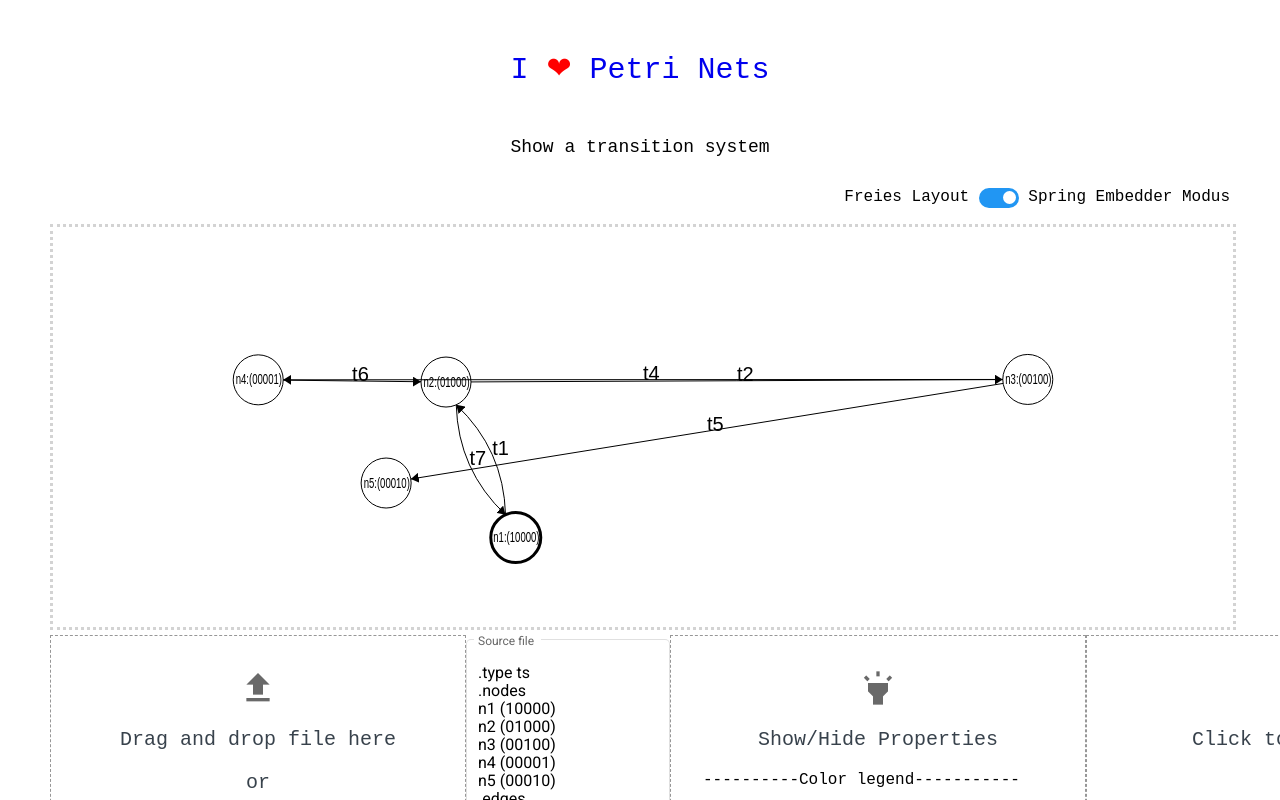
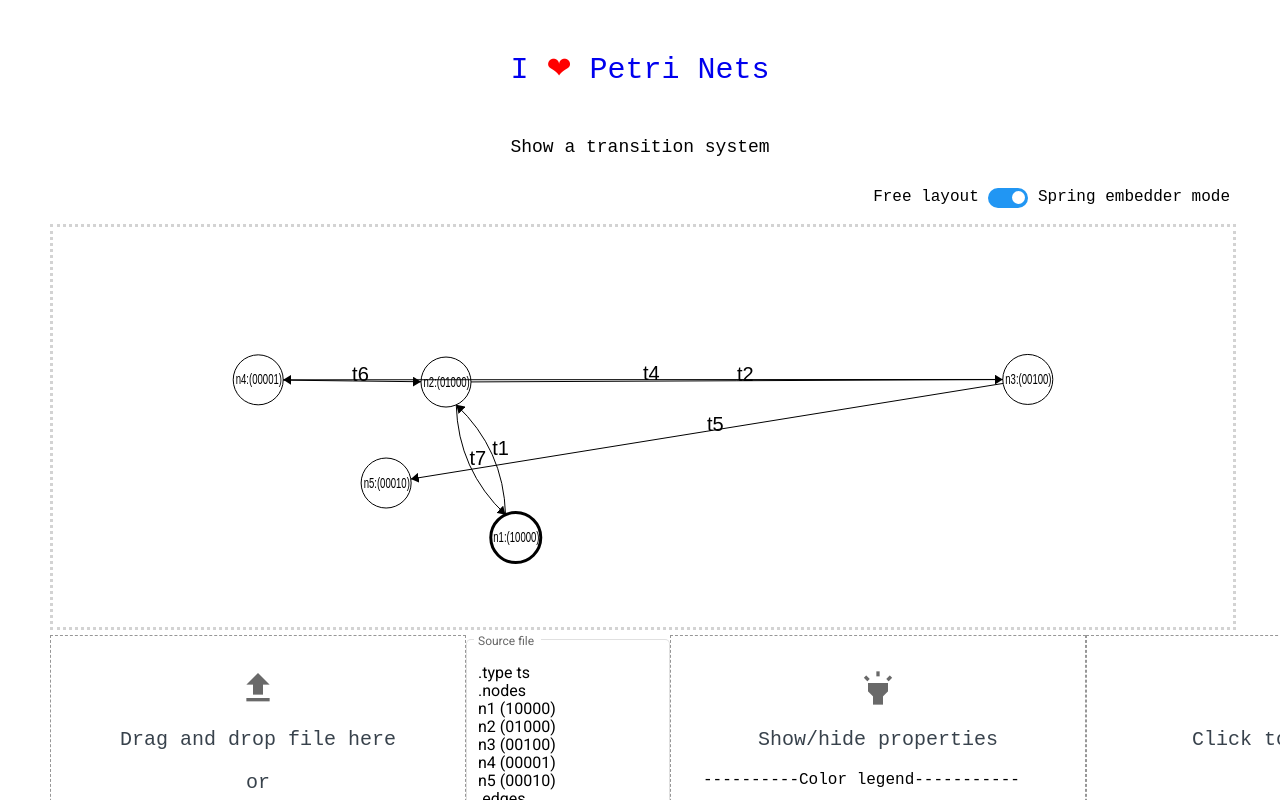
Before and after one commit to ILPN/63681-FaPra-Programmiersysteme-SoSe22-Transition-systems, an Angular app: page / in a window 1280 px wide. Shown: the top 800 px of the page. Built offline with nearby package versions, Linux system fonts and the light colour scheme.

Commit message:
Beschriftungen angepasst

```diff
--- a/src/app/app.component.html
+++ b/src/app/app.component.html
@@ -20,7 +20,7 @@
             <label (click)="refreshGraph()">Rearrange</label>&nbsp;
             <label  (click)="resetToDefault()">Default</label>
         </mat-form-field>
-        <app-graph-properties-button style="cursor: pointer" buttonText="Show/Hide Properties" (click)="showHideProperties()" buttonIcon="highlight"></app-graph-properties-button>
+        <app-graph-properties-button style="cursor: pointer" buttonText="Show/hide properties" (click)="showHideProperties()" buttonIcon="highlight"></app-graph-properties-button>
         <app-download-button buttonText="Download File" buttonIcon="download"></app-download-button>
     </div>
 
--- a/src/app/components/display/display.component.html
+++ b/src/app/components/display/display.component.html
@@ -1,7 +1,7 @@
-<p>Freies Layout <label class="switch">
+<p>Free layout <label class="switch">
     <input (change)="toggleSpringEmbedderModus()" type="checkbox" checked>
     <span class="slider round"></span>
-</label> Spring Embedder Modus
+</label> Spring embedder mode
 </p>
 <svg #drawingArea class="canvas">
 </svg>
```
